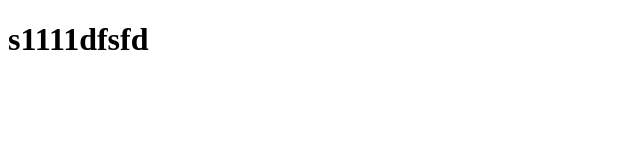
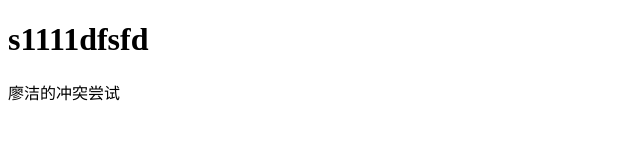
Before and after one commit to tanghong-th/react-0522, a plain HTML site: page index.html in a window 1280 px wide. Shown: the whole page, without its empty margins (0-640 px from the left). Drawn offline with Linux system fonts and the light colour scheme.

Commit message:
廖洁修改

```diff
--- a/index.html
+++ b/index.html
@@ -9,6 +9,7 @@
 
 <body>
     <h1>s1111dfsfd</h1>
+    <p>廖洁的冲突尝试</p>
 </body>
 
 </html>
```
